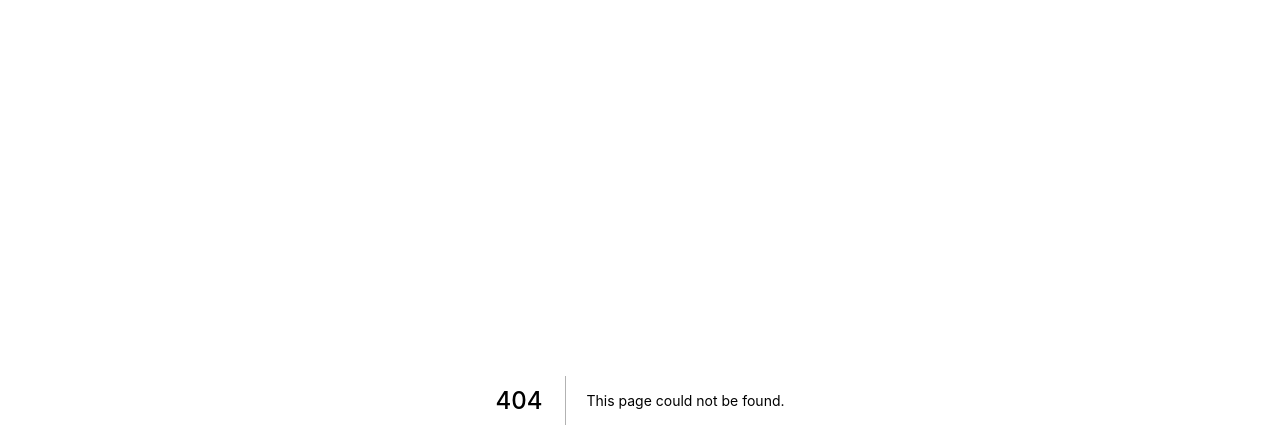
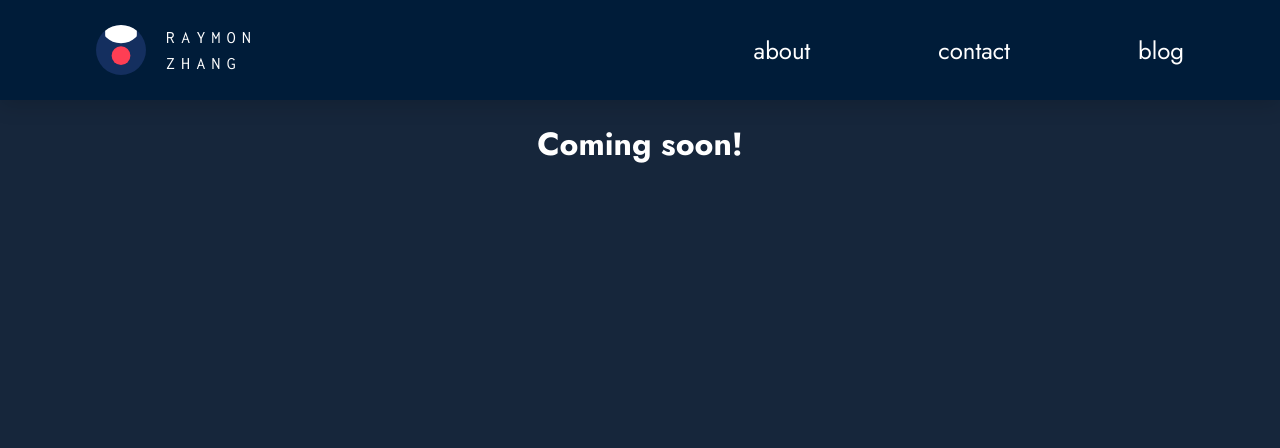
Before and after one commit to raymon-zhang/raymon-zhang.github.io, a Next.js app: page /blog in a window 1280 px wide. Before the commit this address had no page. Shown: the top 448 px of the page. Built offline with nearby package versions, Linux system fonts and the light colour scheme.

Commit message:
Start empty blog

```diff
--- a/components/Navbar.tsx
+++ b/components/Navbar.tsx
@@ -25,6 +25,11 @@ const Navbar: React.FC = () => {
                         <a>contact</a>
                     </Link>
                 </li>
+                <li className="navLink">
+                    <Link href="/blog">
+                        <a>blog</a>
+                    </Link>
+                </li>
             </ul>
         </nav>
     );
--- /dev/null
+++ b/pages/blog/index.tsx
@@ -0,0 +1,9 @@
+import { DefaultLayout } from "../../layouts/DefaultLayout";
+
+export default function Blog() {
+    return (
+        <DefaultLayout>
+            <h1>Coming soon!</h1>
+        </DefaultLayout>
+    );
+}
```
